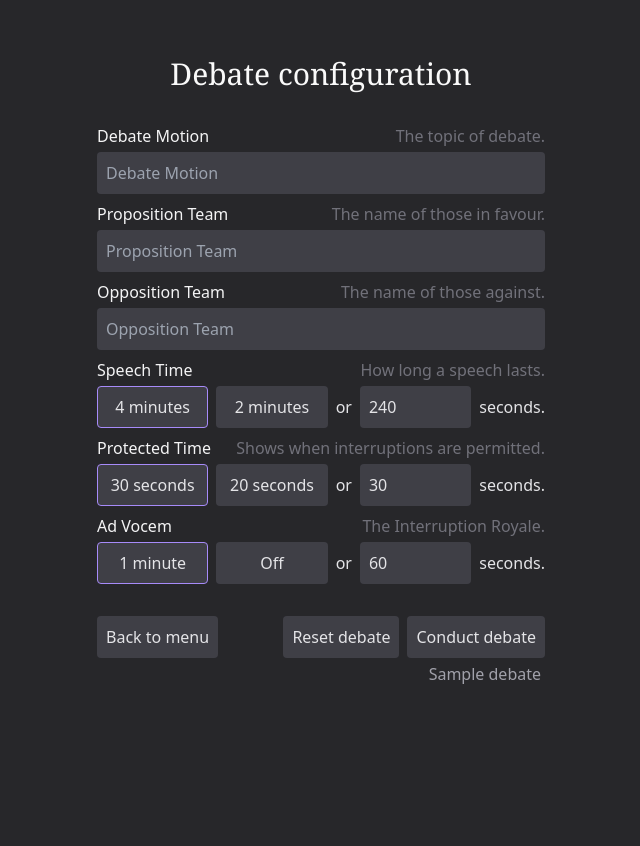
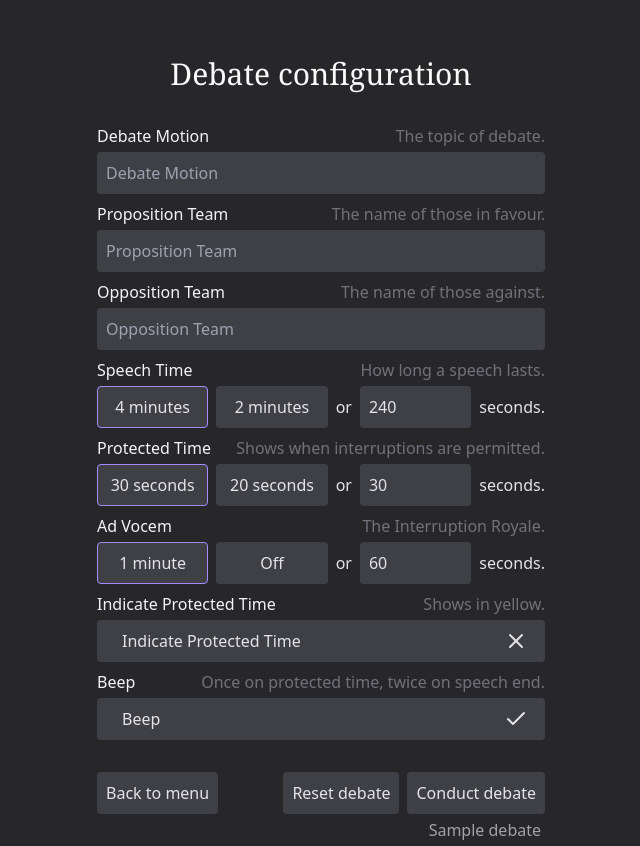
Before and after one commit to debatecore/debate-tools, a Next.js app: page /debate/setup in a window 1280 px wide. Shown: the whole page, without its empty margins (319-959 px from the left). Before the commit the page ends 800 px from the top, so only its background shows below. Built offline with nearby package versions, Linux system fonts and the light colour scheme.

Commit message:
beep on protected & show on protected

```diff
--- a/src/app/debate/setup/page.tsx
+++ b/src/app/debate/setup/page.tsx
@@ -32,8 +32,8 @@ export default function PageDebateSetup() {
         <DebateSetting setting="speechTime" />
         <DebateSetting setting="protectedTime" />
         <DebateSetting setting="adVocemTime" />
-        {/* <DebateSetting setting="showProtectedTime" /> */}
-        {/* <DebateSetting setting="beepProtectedTime" /> */}
+        <DebateSetting setting="showProtectedTime" />
+        <DebateSetting setting="beepProtectedTime" />
       </div>
       <div className="flex flex-row max-w-md mx-auto gap-2">
         <Link href="/" className="mr-auto">
--- a/src/components/DebateSetting.tsx
+++ b/src/components/DebateSetting.tsx
@@ -4,6 +4,8 @@ import { useLang } from "@/lib/useLang";
 import { useContext, useState } from "react";
 import { IconCheckSquare } from "./icons/CheckSquare";
 import { IconSquare } from "./icons/Square";
+import { IconCheck } from "./icons/Check";
+import { IconX } from "./icons/X";
 
 const DebateSetting = (props: { setting: keyof debateType }) => {
   const debate = useContext(DebateContext);
@@ -159,25 +161,23 @@ const DebateSetting = (props: { setting: keyof debateType }) => {
               showProtectedTime: !debate.data.showProtectedTime,
             })
           }
-          className={`${buttonstyle} ${
-            debate?.data.showProtectedTime ? activestyle : ""
-          } text-left pl-6`}
+          className={`${buttonstyle} text-left pl-6 px-4 flex flex-row justify-between`}
         >
           {string}
+          {debate?.data.showProtectedTime ? <IconCheck /> : <IconX />}
         </button>
       ) : props.setting === "beepProtectedTime" ? (
         <button
           onClick={() =>
             debate?.setData({
               ...debate.data,
-              showProtectedTime: !debate.data.showProtectedTime,
+              beepProtectedTime: !debate.data.beepProtectedTime,
             })
           }
-          className={`${buttonstyle} ${
-            debate?.data.beepProtectedTime ? activestyle : ""
-          } text-left pl-6`}
+          className={`${buttonstyle} text-left pl-6 px-4 flex flex-row justify-between`}
         >
           {string}
+          {debate?.data.beepProtectedTime ? <IconCheck /> : <IconX />}
         </button>
       ) : inputType === "string" ? (
         <input
--- /dev/null
+++ b/src/components/icons/Check.tsx
@@ -0,0 +1,20 @@
+const IconCheck = () => {
+  return (
+    <svg
+      xmlns="http://www.w3.org/2000/svg"
+      width="24"
+      height="24"
+      viewBox="0 0 24 24"
+      fill="none"
+      stroke="currentColor"
+      strokeWidth="2"
+      strokeLinecap="round"
+      strokeLinejoin="round"
+      className="feather feather-check"
+    >
+      <polyline points="20 6 9 17 4 12" />
+    </svg>
+  );
+};
+
+export { IconCheck };
--- /dev/null
+++ b/src/components/icons/X.tsx
@@ -0,0 +1,21 @@
+const IconX = () => {
+  return (
+    <svg
+      xmlns="http://www.w3.org/2000/svg"
+      width="24"
+      height="24"
+      viewBox="0 0 24 24"
+      fill="none"
+      stroke="currentColor"
+      strokeWidth="2"
+      strokeLinecap="round"
+      strokeLinejoin="round"
+      className="feather feather-x"
+    >
+      <line x1="18" y1="6" x2="6" y2="18" />
+      <line x1="6" y1="6" x2="18" y2="18" />
+    </svg>
+  );
+};
+
+export { IconX };
--- a/src/contexts/DebateContext.ts
+++ b/src/contexts/DebateContext.ts
@@ -19,7 +19,7 @@ const defaultDebate: debateType = {
   speechTime: 240,
   adVocemTime: 60,
   protectedTime: 30,
-  showProtectedTime: true,
+  showProtectedTime: false,
   beepProtectedTime: true,
 };
 export { defaultDebate };
```
